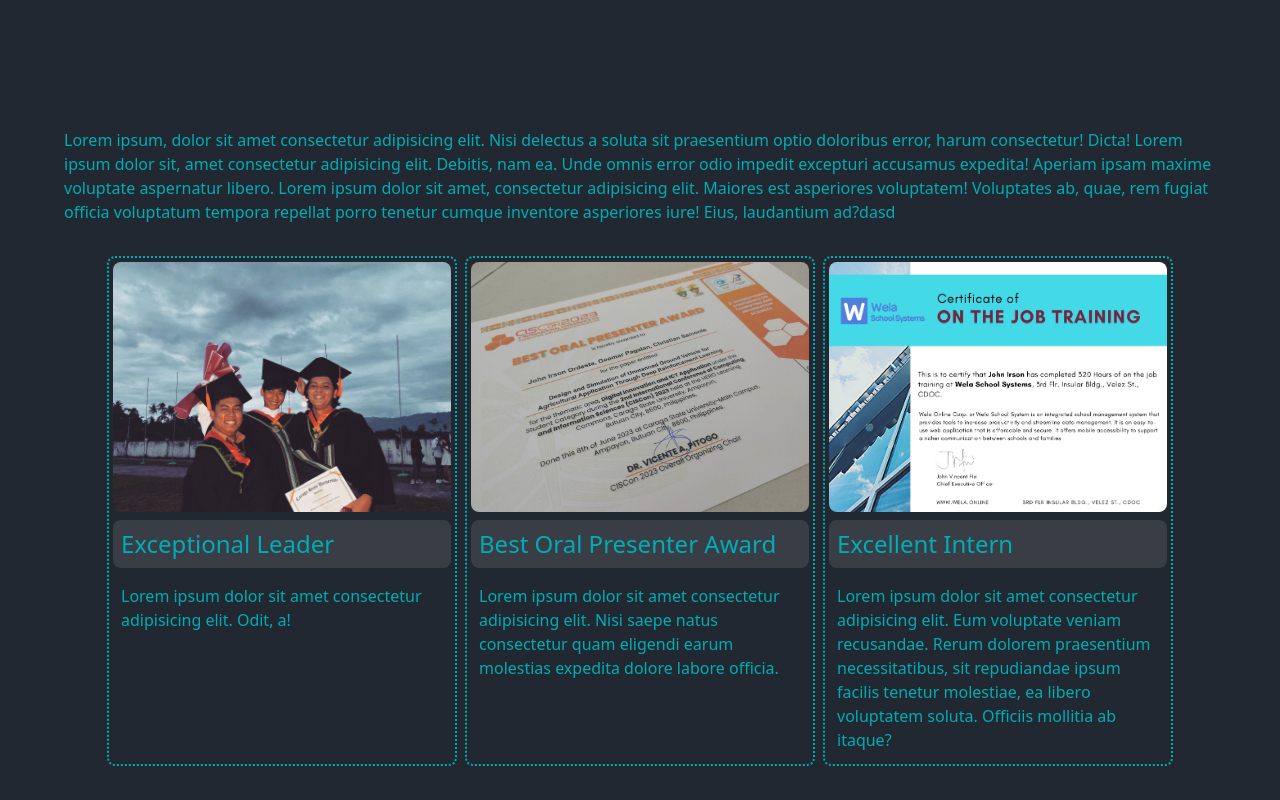
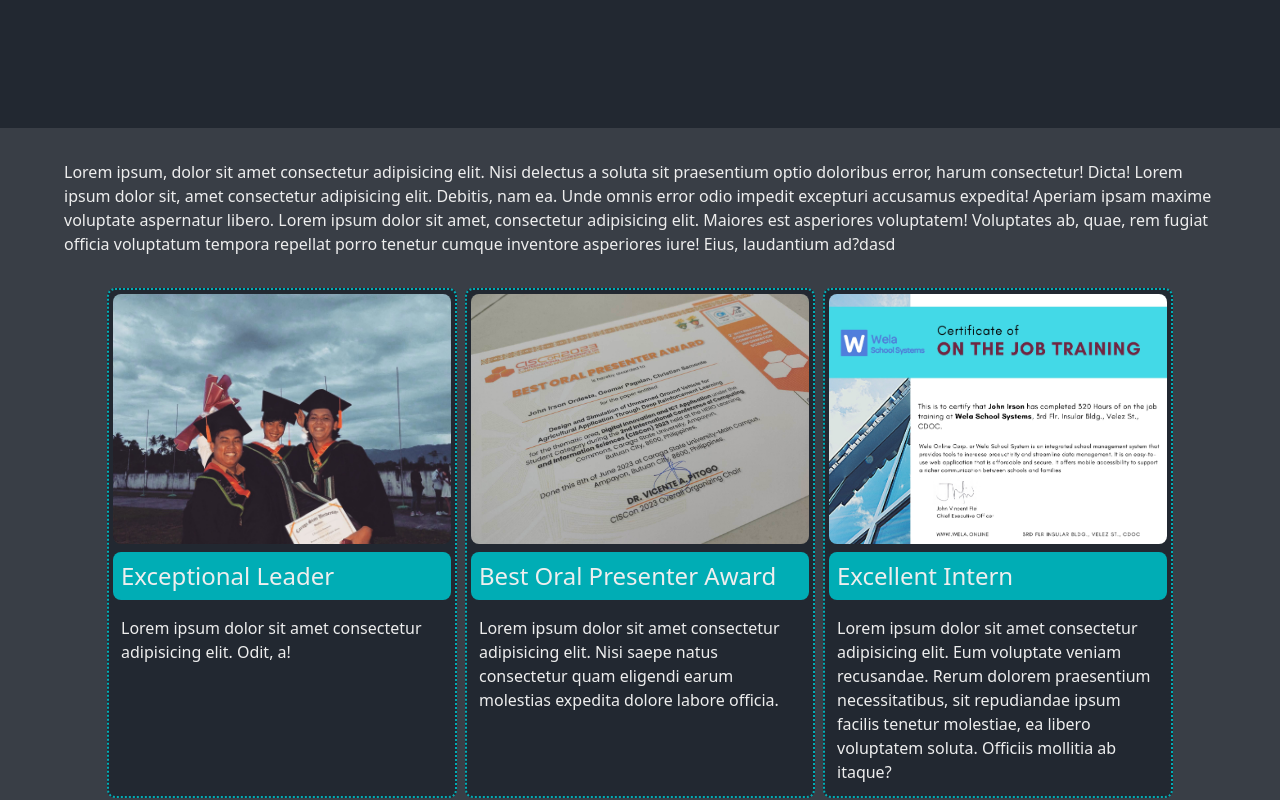
Before and after one commit to jiordesta/web-portfolio-2, a React (Vite) app: page / in a window 1280 px wide. Shown: the part 760-1560 px from the top of the page. Built offline with nearby package versions, Linux system fonts and the light colour scheme.

Commit message:
some changes

```diff
--- a/src/components/Test.jsx
+++ b/src/components/Test.jsx
@@ -2,12 +2,12 @@ import React from "react";
 
 export default function Test({ img, title, des }) {
   return (
-    <div className="flex flex-col border-2 h-full border-[#00ADB5] p-1 rounded-lg border-dotted">
+    <div className="flex flex-col border-2 h-full bg-[#222831] border-[#00ADB5] p-1 rounded-lg border-dotted">
       <div className="h-[250px] overflow-hidden flex justify-center items-center rounded-lg">
         <img src={img} alt="" />
       </div>
       <div>
-        <h1 className="text-xl edmd:text-2xl bg-[#393E46] my-2 p-2 rounded-lg">
+        <h1 className="text-xl edmd:text-2xl bg-[#00ADB5] text-[#EEEEEE] my-2 p-2 rounded-lg">
           {title}
         </h1>
         <p className="p-2">{des}</p>
--- a/src/sections/Education.jsx
+++ b/src/sections/Education.jsx
@@ -22,7 +22,7 @@ export default function Education() {
   ];
 
   return (
-    <section className="bg-[#222831] text-[#00ADB5] px-16 pb-8">
+    <section className="bg-[#393E46] text-[#EEEEEE] px-16 pt-8 pb-8">
       <div className="flex flex-wrap edlg:flex-row justify-center items-center">
         <p className="flex items-center text-start edlg:w-1/4 edmd:pb-0 pb-4">
           Lorem ipsum, dolor sit amet consectetur adipisicing elit. Nisi
```
